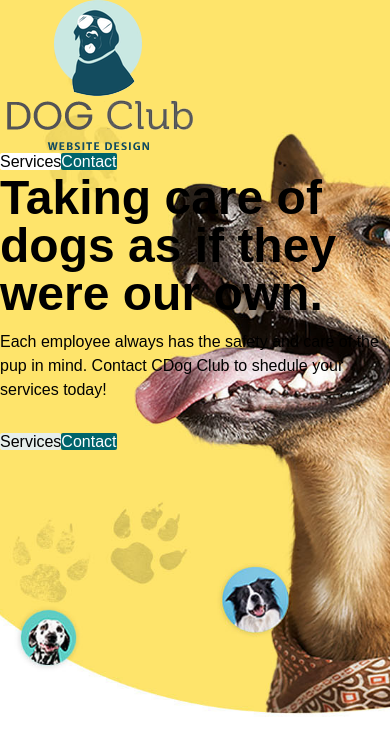
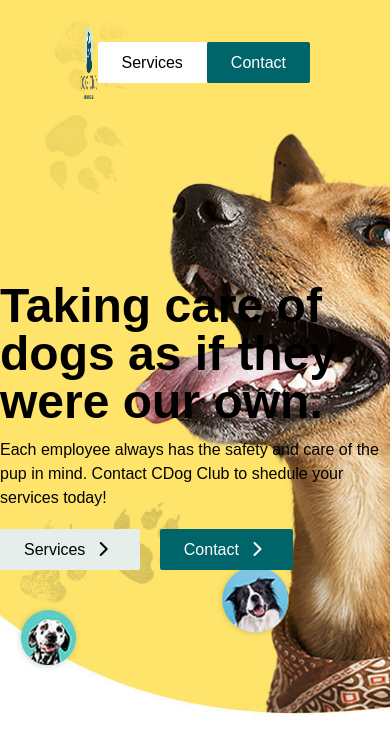
Before and after one commit to Pasindu-Peiris/tailwind-css-mobile-responsive, a React (Create React App) app in the folder client/: page / in a window 390 px wide. Shown: the top 752 px of the page. Built offline with nearby package versions, Linux system fonts and the light colour scheme.

Commit message:
Update Homesection1.jsx

```diff
--- a/client/src/pages/Homesection1.jsx
+++ b/client/src/pages/Homesection1.jsx
@@ -17,22 +17,22 @@ const Homesection1 = () => {
     return (
         <section className=' w-[100%] h-[85vh]' style={style}>
 
-            <nav className=' xl:flex xl:items-center xl:justify-between xl:px-20 xl:w-[100%] xl:h-[15vh] ' >
+            <nav className=' flex items-center justify-between px-20 w-[100%] h-[15vh] ' >
 
                 <div className="logo">
-                    <a href='!'> <img src={logo} alt="" className=' xl:h-[72px]' /></a>
+                    <a href='!'> <img src={logo} alt="" className=' h-[72px]' /></a>
                 </div>
 
                 <div className="menu">
-                    <a href='#!' className=' xl:px-6 xl:py-3 xl:mx-6 bg-[#FFFFFF] text-black rounded-sm'>Services</a>
-                    <a href='#!' className=' xl:px-6 xl:py-3 bg-[#00646b] text-white rounded-sm'>Contact</a>
+                    <a href='#!' className='  px-6 py-3 md:hidden xl:inline xl:mx-6 bg-[#FFFFFF] text-black rounded-sm'>Services</a>
+                    <a href='#!' className=' px-6 py-3 bg-[#00646b] text-white rounded-sm'>Contact</a>
                 </div>
 
             </nav>
 
-            <div className="content xl:w-[100%] xl:h-[70vh] xl:grid xl:justify-start xl:items-center xl:px-12">
+            <div className="content w-[100%] h-[70vh] grid xl:justify-start md:justify-center items-center xl:px-12 md:px-auto">
 
-                <div className="content-block xl:w-[500px] xl:h-[auto] xl:p-8  grid flex-col justify-center">
+                <div className="content-block xl:w-[500px] xl:h-[auto] xl:p-8 md:w-[700px] md:h-[auto] grid flex-col xl:justify-center md:justify-start">
 
                     <div className="text-h1 mb-3">
                         <h1 className=' text-5xl font-bold leading-25'>Taking care of dogs as if they were our own.</h1>
@@ -43,8 +43,8 @@ const Homesection1 = () => {
                     </div>
 
                     <div className="menu mt-4">
-                        <a href='#!' className=' xl:px-6 xl:py-3 bg-[#e6eeeb] text-black rounded-sm'>Services</a>
-                        <a href='#!' className=' xl:px-6 xl:py-3 xl:mx-5 bg-[#00646b] text-white rounded-sm'>Contact</a>
+                        <a href='#!' className=' px-6 py-3 bg-[#e6eeeb] text-black rounded-sm'>Services <i class="fa-solid fa-chevron-right mx-2 font-bold"></i></a>
+                        <a href='#!' className=' px-6 py-3 mx-5 bg-[#00646b] text-white rounded-sm'>Contact <i class="fa-solid fa-chevron-right mx-2 font-bold"></i></a>
                     </div>
 
                 </div>
```
